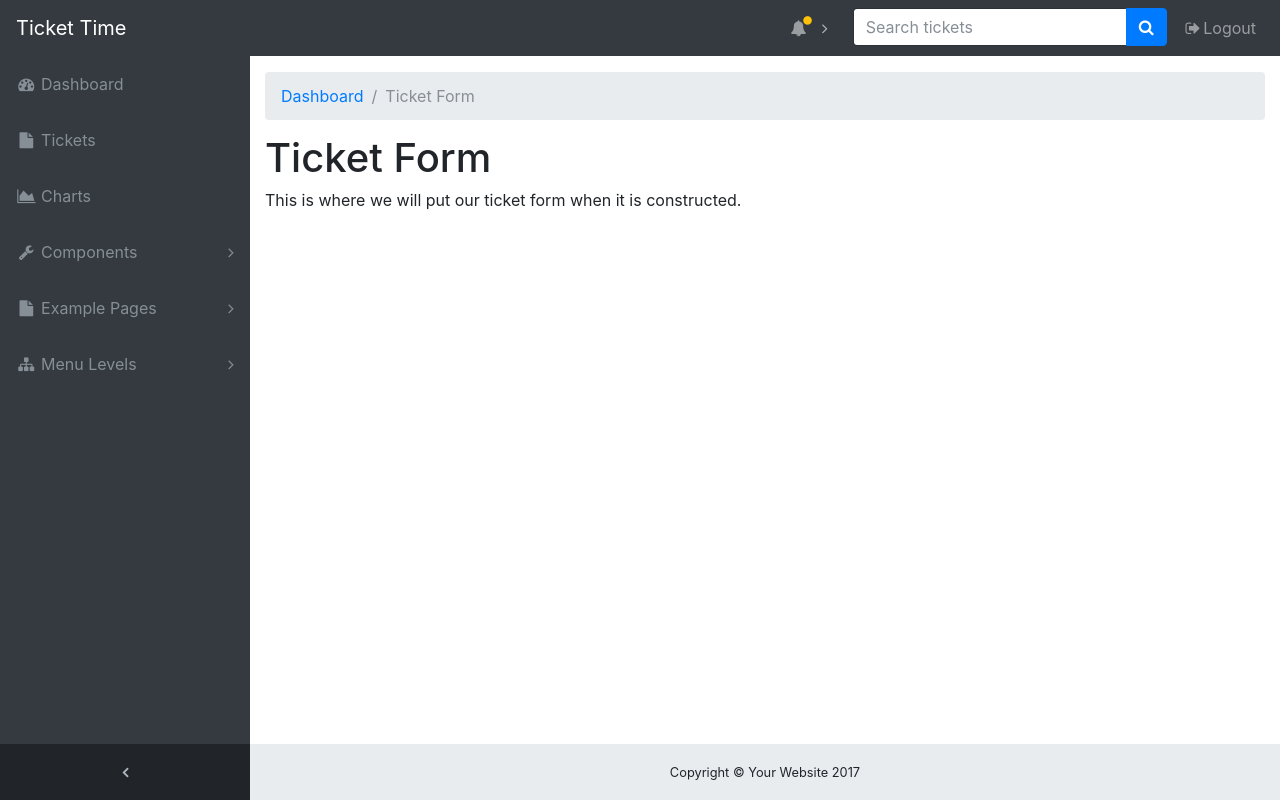
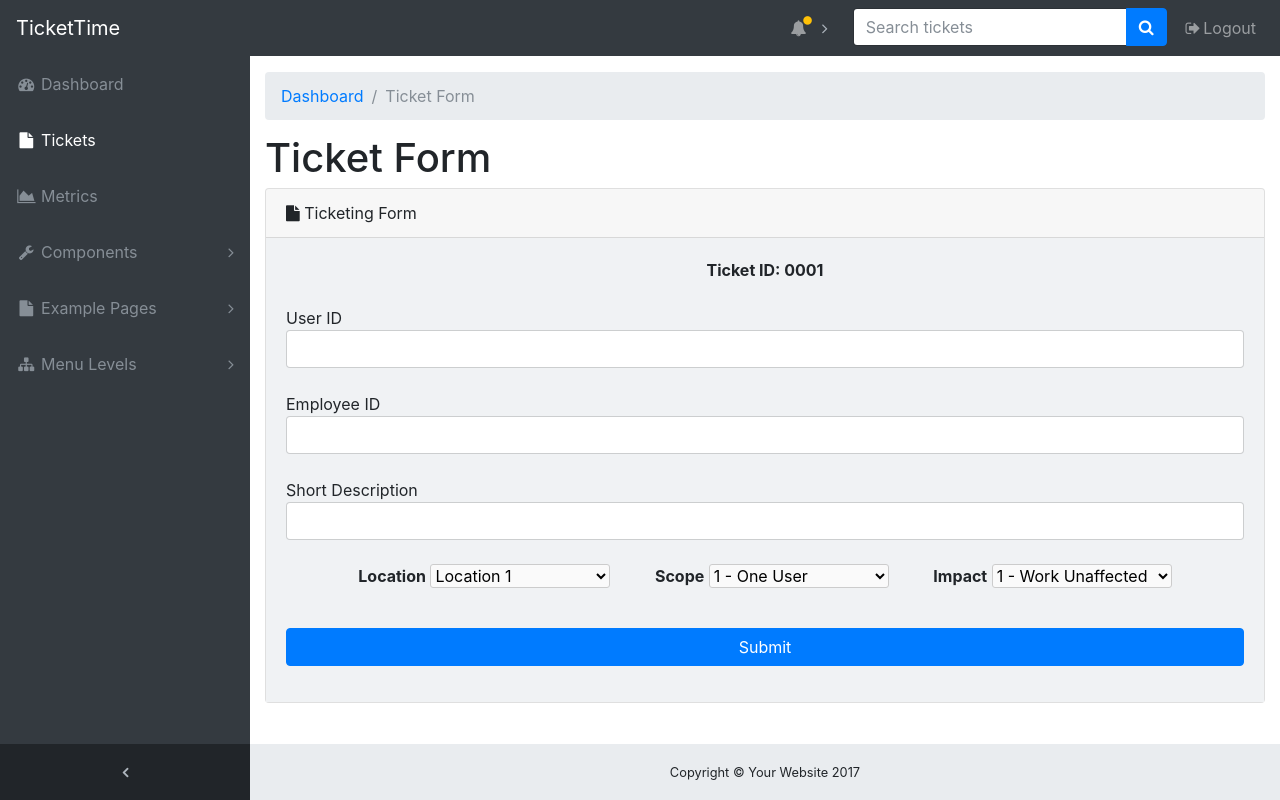
Before and after one commit to arv124/IST440W, a website with bundled scripts: page ticketForm.html in a window 1280 px wide. Built offline with nearby package versions, Linux system fonts and the light colour scheme.

Commit message:
cutting out unused features and added navbar links and highlighting

```diff
--- a/css/sb-admin.css
+++ b/css/sb-admin.css
@@ -366,3 +366,6 @@ footer.sticky-footer {
 @media (min-width: 992px) {
   body.sidenav-toggled footer.sticky-footer {
     width: calc(100% - 55px); } }
+
+a.highlight {
+  color: white;}
--- a/ticketForm.html
+++ b/ticketForm.html
@@ -19,7 +19,7 @@
 <body class="fixed-nav sticky-footer bg-dark" id="page-top">
   <!-- Navigation-->
   <nav class="navbar navbar-expand-lg navbar-dark bg-dark fixed-top" id="mainNav">
-    <a class="navbar-brand" href="index.html">Ticket Time</a>
+    <a class="navbar-brand" href="index.html">TicketTime</a>
     <button class="navbar-toggler navbar-toggler-right" type="button" data-toggle="collapse" data-target="#navbarResponsive" aria-controls="navbarResponsive" aria-expanded="false" aria-label="Toggle navigation">
       <span class="navbar-toggler-icon"></span>
     </button>
@@ -32,7 +32,7 @@
           </a>
         </li>
         <li class="nav-item" data-toggle="tooltip" data-placement="right" title="Tickets">
-          <a class="nav-link" href="index.html">
+          <a class="nav-link" href="ticketForm.html" style="color: white">
             <i class="fa fa-fw fa-file"></i>
             <span class="nav-link-text">Tickets</span>
           </a>
@@ -40,7 +40,7 @@
         <li class="nav-item" data-toggle="tooltip" data-placement="right" title="Charts">
           <a class="nav-link" href="charts.html">
             <i class="fa fa-fw fa-area-chart"></i>
-            <span class="nav-link-text">Charts</span>
+            <span class="nav-link-text">Metrics</span>
           </a>
         </li>
         <li class="nav-item" data-toggle="tooltip" data-placement="right" title="Components">
@@ -191,7 +191,60 @@
       <div class="row">
         <div class="col-12">
           <h1>Ticket Form</h1>
-          <p>This is where we will put our ticket form when it is constructed.</p>
+          <div class="card mb-3">
+            <div class="card-header">
+            <i class="fa fa-file"></i>
+            Ticketing Form
+            </div>
+            <div class="card-body" style="background-color:#f0f2f4">
+              <div class="text-center">
+                <!--Set innerHTML of ticketID to current ticket number-->
+                <a id="ticketID" style="font-weight: bold">Ticket ID: 0001</a>
+              </div>
+              <br>
+              <form>
+                <div class="form-group">
+                  User ID<br>
+                  <input class="form-control" type="text" name="userID"><br>
+                  Employee ID<br>
+                  <input class="form-control" type="text" name="employeeID"><br>
+                  Short Description<br>
+                  <input class="form-control" type="text" name="description"><br>
+                  <div class="text-center">
+                    <a style="padding: 20px">
+                      <b>Location</b>
+                      <select class="select-style" id="location" style="width: 180px">
+                        <option value="opt1">Location 1</option>
+                        <option value="opt2">Location 2</option>
+                        <option value="opt3">Location 3</option>
+                        <option value="opt4">Location 4</option>
+                      </select>
+                    </a>
+                    <a style="padding: 20px">
+                      <b>Scope</b>
+                      <select class="select-style" id="scope" style="width: 180px">
+                        <option value="scope1">1 - One User</option>
+                        <option value="scope2">2 - Many Users</option>
+                        <option value="scope3">3 - All Users</option>
+                      </select>
+                    </a>
+                    <a style="padding: 20px">
+                      <b>Impact</b>
+                      <select class="select-style" id="impact" style="width: 180px">
+                        <option value="status1">1 - Work Unaffected</option>
+                        <option value="status2">2 - Work Degraded</option>
+                        <option value="status3">3 - Work Interupted</option>
+                      </select>
+                    </a>
+                  </div>
+                </div>
+                <br>
+                <div class="form-group">
+                  <a class="btn btn-primary btn-block" href="">Submit</a>
+                </div>
+              </form>
+            </div>
+          </div>
         </div>
       </div>
     </div>
```
Also changed, not shown: charts.html (+12 -52 lines), index.html (+5 -5 lines), register.html (+4 -0 lines).
